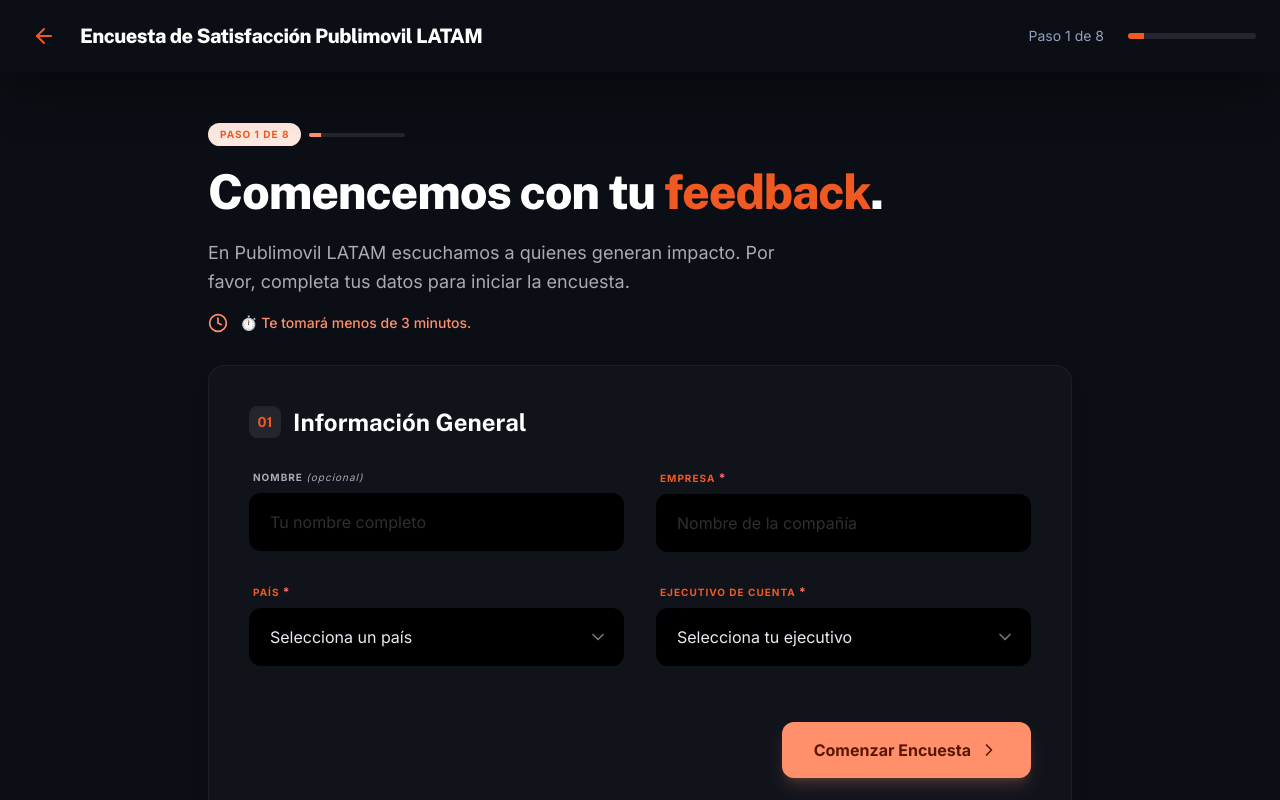
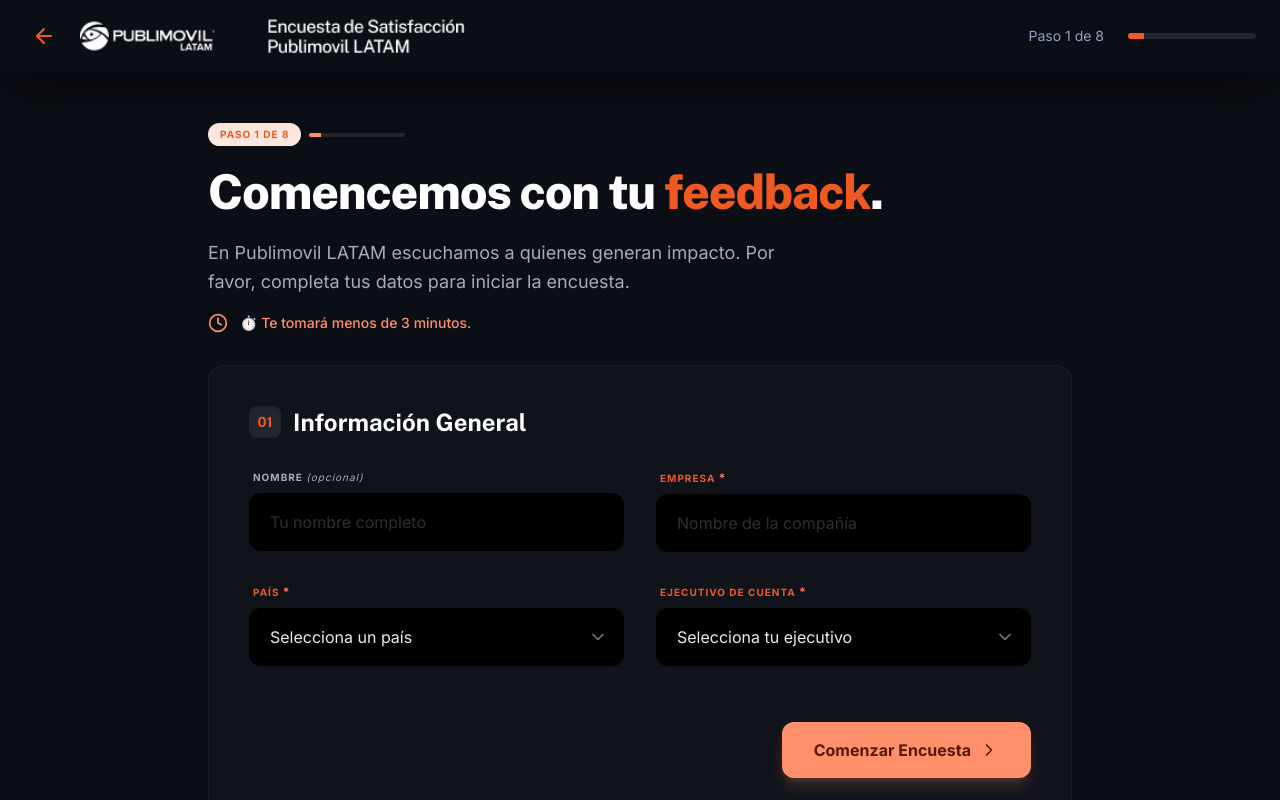
Before and after one commit to satoabrego/formulariopbm, a React (Vite) app: page / in a window 1280 px wide. Built offline with nearby package versions, Linux system fonts and the light colour scheme.

Commit message:
fix: replace title with logo in TopBar component

```diff
--- a/src/App.tsx
+++ b/src/App.tsx
@@ -163,9 +163,7 @@ function TopBar({ step }: { step: number }) {
           <button className="active:scale-95 duration-200 hover:bg-[#23252f] transition-colors p-2 rounded-full">
             <ArrowLeft className="text-[#F05A22] w-6 h-6" />
           </button>
-          <h1 className="font-headline font-extrabold tracking-tight text-white text-lg md:text-xl">
-            Encuesta de Satisfacción Publimovil LATAM
-          </h1>
+          <img src="/static/images/logo.png" alt="Publimovil LATAM" className="h-8 md:h-10 object-contain" />
         </div>
         <div className="hidden md:flex items-center gap-6">
           {step < 8 ? (
```
